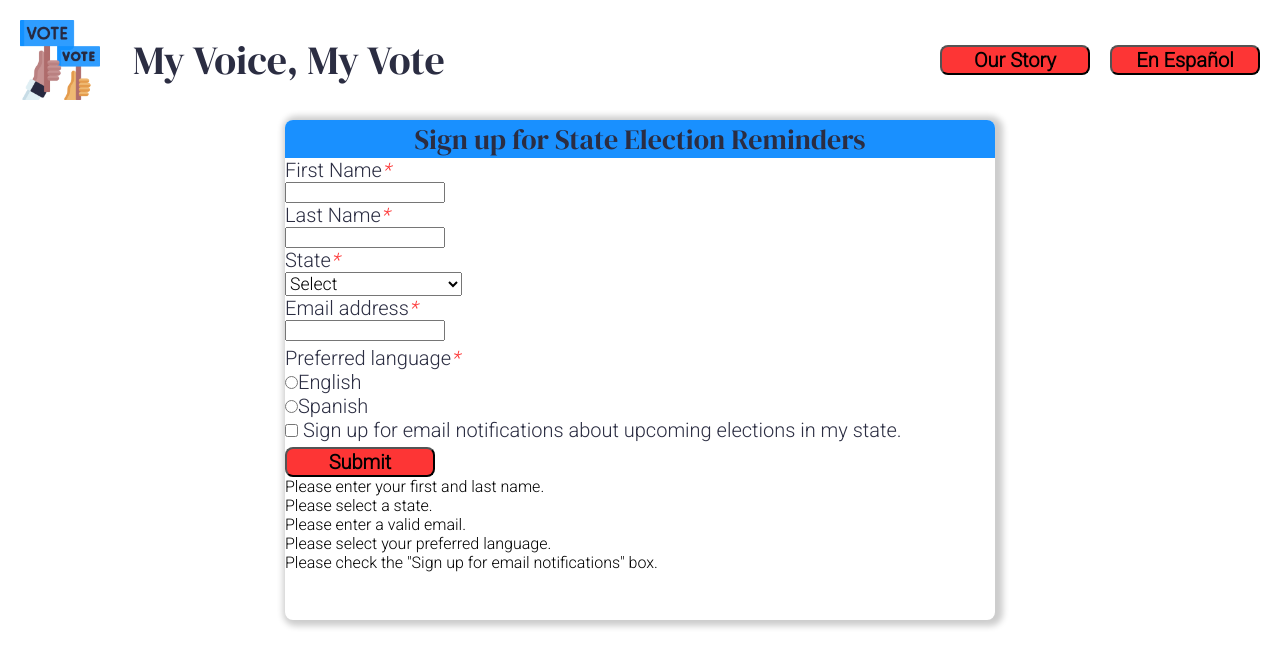
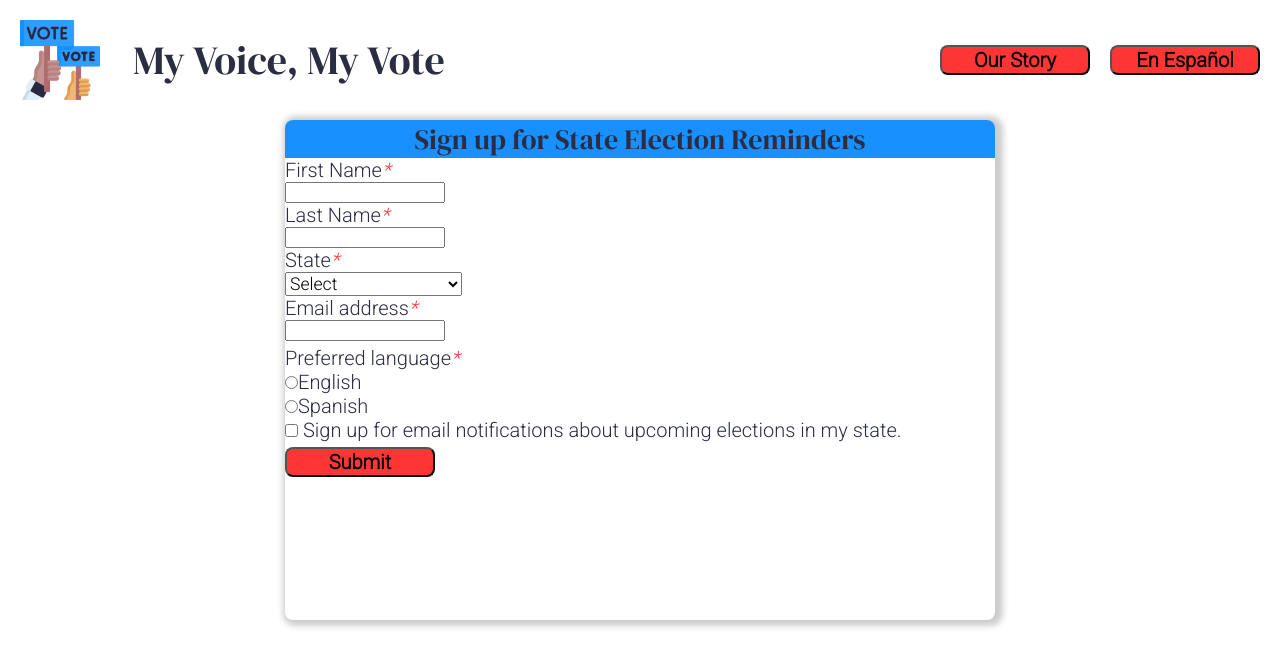
Before and after one commit to ivonne-hernandez/mi-voz-mi-voto-1, a React (Create React App) app: page / in a window 1280 px wide. Shown: the top 666 px of the page. Built offline with nearby package versions, Linux system fonts and the light colour scheme.

Commit message:
Add a displayMissingInputMessage method

```diff
--- a/src/Components/EmailNotificationForm/EmailNotificationForm.js
+++ b/src/Components/EmailNotificationForm/EmailNotificationForm.js
@@ -65,6 +65,20 @@ class EmailNotificationForm extends Component {
 
   validateAcknowledgement = () => {
     return this.state.agree_to_emails ? true: false;
+  }
+
+  displayMissingInputMessage = () => {
+    if (!this.validateNames()) {
+      return <p className="missing-input-message">Please enter your first and last name.</p>;
+    } else if (!this.validateState()) {
+      return <p className="missing-input-message">Please select a state.</p>;
+    } else if (!this.validateEmail()) {
+      return <p className="missing-input-message">Please enter a valid email.</p>;
+    } else if (!this.validateLanguage()) {
+      return <p className="missing-input-message">Please select your preferred language.</p>;
+    } else if (!this.validateAcknowledgement()) {
+      return <p className="missing-input-message">Please check the "Sign up for email notifications" box.</p>;
+    }
   }
 
   clearInputs = () => {
@@ -245,12 +259,9 @@ class EmailNotificationForm extends Component {
               Submit
           </button>
         </div>
-        <div className="invalid-inputs-error-container">
-          {!this.validateNames() && <p className="invalid-input-error">Please enter your first and last name.</p>}
-          {!this.validateState() && <p className="invalid-input-error">Please select a state.</p>}
-          {!this.validateEmail() && <p className="invalid-input-error">Please enter a valid email.</p>}
-          {!this.validateLanguage() && <p className="invalid-input-error">Please select your preferred language.</p>}
-          {!this.validateAcknowledgement() && <p className="invalid-input-error">Please check the "Sign up for email notifications" box.</p>}
+        <div className="missing-input-message-container">
+          {this.state.displayMissingInput ? this.displayMissingInputMessage() : null}
+          <p className="missing-input-message"></p>
         </div>
       </form>
     );
```
